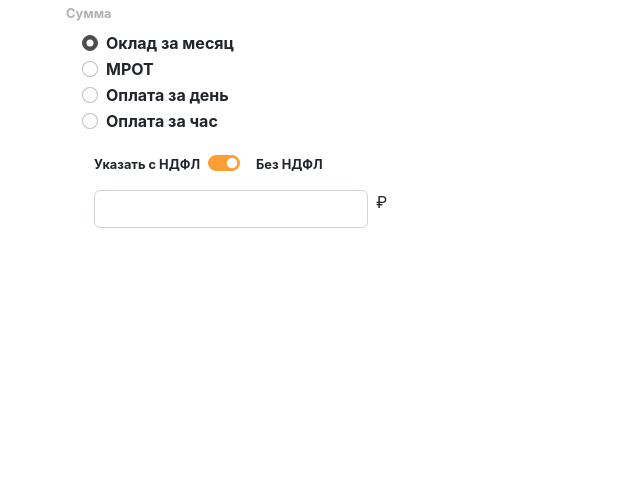
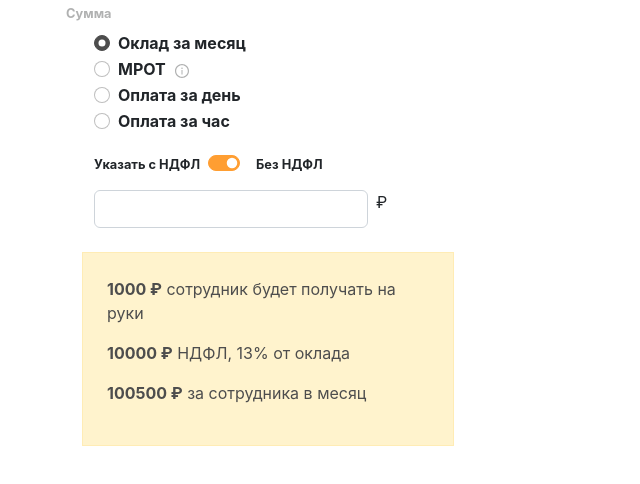
Before and after one commit to OlgaDrozdova/salary-radio-list, a React (Create React App) app: page / in a window 1280 px wide. Shown: the top 484 px of the page, without its empty margins (0-640 px from the left). Built offline with nearby package versions, Linux system fonts and the light colour scheme.

Commit message:
add tooltip & delete unused files

```diff
--- a/package.json
+++ b/package.json
@@ -15,7 +15,9 @@
     "bootstrap": "^5.2.3",
     "react": "^18.2.0",
     "react-bootstrap": "^2.7.2",
+    "react-bootstrap-icons": "^1.10.2",
     "react-dom": "^18.2.0",
+    "react-icons": "^4.8.0",
     "react-redux": "^8.0.5",
     "react-scripts": "5.0.1",
     "redux-form": "^8.3.9",
--- a/src/components/ControlSalary.tsx
+++ b/src/components/ControlSalary.tsx
@@ -1,7 +1,7 @@
-import React, { memo } from 'react';
+import React from 'react';
 import '../styles/ControlSalary.sass';
 import { Form, Alert } from 'react-bootstrap';
-import { connect, useSelector } from 'react-redux';
+import { connect } from 'react-redux';
 import {
   Field,
   formValueSelector,
@@ -12,10 +12,6 @@ import MoneyInput from './MoneyInput';
 import NDFLSwitcher from './NDFLSwitcher';
 import PayTypeRadioGroup from './PayTypeRadioGroup';
 import { PayType } from '../helpers/common';
-
-// interface ISalary {
-//   salaryType: string;
-// }
 
 interface FormData {
   salaryType?: string;
@@ -35,9 +31,6 @@ const ControlSalary: React.FC<InjectedFormProps & FormData> = ({
   isNDFL,
   moneyInput,
 }) => {
-  //const { handleSubmit, salaryType } = props;
-
-  //console.log(props);
 
   const isMROT = salaryType === PayType.MROT;
   const isMonthly = salaryType === PayType.PAY_MONTHLY;
@@ -80,7 +73,7 @@ const ControlSalaryForm = reduxForm<FormData>({
 const selector = formValueSelector('salary');
 
 const mapStateToProps = (state: any): FormData => {
-  return selector(state, 'salaryType');
+  return selector(state, 'salaryType', 'isNDFL', 'moneyInput');
 };
 
 const connectedControlSalary =
--- a/src/components/PayTypeRadioGroup.tsx
+++ b/src/components/PayTypeRadioGroup.tsx
@@ -2,8 +2,8 @@ import React, { ChangeEvent } from 'react';
 import '../styles/PayTypeRadioGroup.sass';
 import { Form, Row, Col } from 'react-bootstrap';
 import { PayType } from '../helpers/common';
-import { change, formValueSelector, WrappedFieldProps } from 'redux-form';
-import { connect, useDispatch } from 'react-redux';
+import { WrappedFieldProps } from 'redux-form';
+import TooltipMROT from './TooltipMROT';
 
 const PayTypeRadioGroup: React.FC<WrappedFieldProps> = (props) => {
   const {
@@ -17,7 +17,7 @@ const PayTypeRadioGroup: React.FC<WrappedFieldProps> = (props) => {
   return (
     <Form.Group>
       {Object.values(PayType).map((element, index) => (
-        <Row key={index}>
+        <Row key={index} className='mx-2 row-cols-auto g-2'>
           <Col>
             <Form.Check
               type='radio'
@@ -28,6 +28,11 @@ const PayTypeRadioGroup: React.FC<WrappedFieldProps> = (props) => {
               onChange={handleChangeSalaryType}
             />
           </Col>
+          {element === PayType.MROT && (
+            <Col>
+              <TooltipMROT textMessage='МРОТ — минимальный размер оплаты труда. Разный для разных регионов.' />
+            </Col>
+          )}
         </Row>
       ))}
     </Form.Group>
--- /dev/null
+++ b/src/components/TooltipMROT.tsx
@@ -0,0 +1,55 @@
+import React, { useRef, useState } from 'react';
+import '../styles/TooltipMROT.sass';
+import { Overlay, Tooltip } from 'react-bootstrap';
+import { AiOutlineInfoCircle, AiOutlineCloseCircle } from 'react-icons/ai';
+
+interface ITooltipMROTProps {
+  textMessage: string;
+}
+const TooltipMROT: React.FC<ITooltipMROTProps> = (props) => {
+  const { textMessage } = props;
+  const [show, setShow] = useState(false);
+  const [fixed, setFixed] = useState(false);
+  const target = useRef(null);
+  const canBeShown = useRef(true);
+
+  const handleOnMouseLeave = () => {
+    if (!fixed) {
+      setShow(false);
+      canBeShown.current = true;
+    }
+  };
+
+  const handleOnClick = () => {
+    if (fixed) {
+      setFixed(false);
+      setShow(false);
+      canBeShown.current = false;
+    } else {
+      setFixed(true);
+    }
+  };
+
+  const handleOnMouseOver = () => {
+    canBeShown.current && setShow(true);
+  };
+
+  return (
+    <>
+      <span
+        className='ml-2 tooltip-icon'
+        ref={target}
+        onMouseOver={handleOnMouseOver}
+        onMouseLeave={handleOnMouseLeave}
+        onClick={handleOnClick}
+      >
+        {fixed ? <AiOutlineCloseCircle /> : <AiOutlineInfoCircle />}
+      </span>
+      <Overlay target={target.current} show={show} placement='bottom-start'>
+        {(props) => <Tooltip {...props}>{textMessage}</Tooltip>}
+      </Overlay>
+    </>
+  );
+};
+
+export default TooltipMROT;
--- /dev/null
+++ b/src/styles/TooltipMROT.sass
@@ -0,0 +1,24 @@
+@import './common'
+
+.tooltip-icon
+    color: $second-text
+
+.tooltip
+    &.show
+        opacity: 1 !important
+        padding-top: 1.3rem
+
+.tooltip-inner
+    background-color: $tooltip
+    font-weight: 700
+    border-radius: 0 !important
+    padding: 1rem
+    text-align: left
+
+.tooltip.bs-tooltip-bottom .tooltip-arrow::before
+    border-bottom-color: $tooltip !important
+    border-top: 0 !important
+    border-left: 0 !important
+    margin-left: 0.3rem
+    border-width: 1rem
+    bottom: -1rem
--- a/src/styles/common.sass
+++ b/src/styles/common.sass
@@ -1,3 +1,4 @@
 $primary-text: #4d4d4d
 $second-text: #b0b1b1
 $active-switch-color: #ff9e32
+$tooltip: #5e6cad
```
Also changed, not shown: 1 other file (tests, documents, lock files or other folders).
